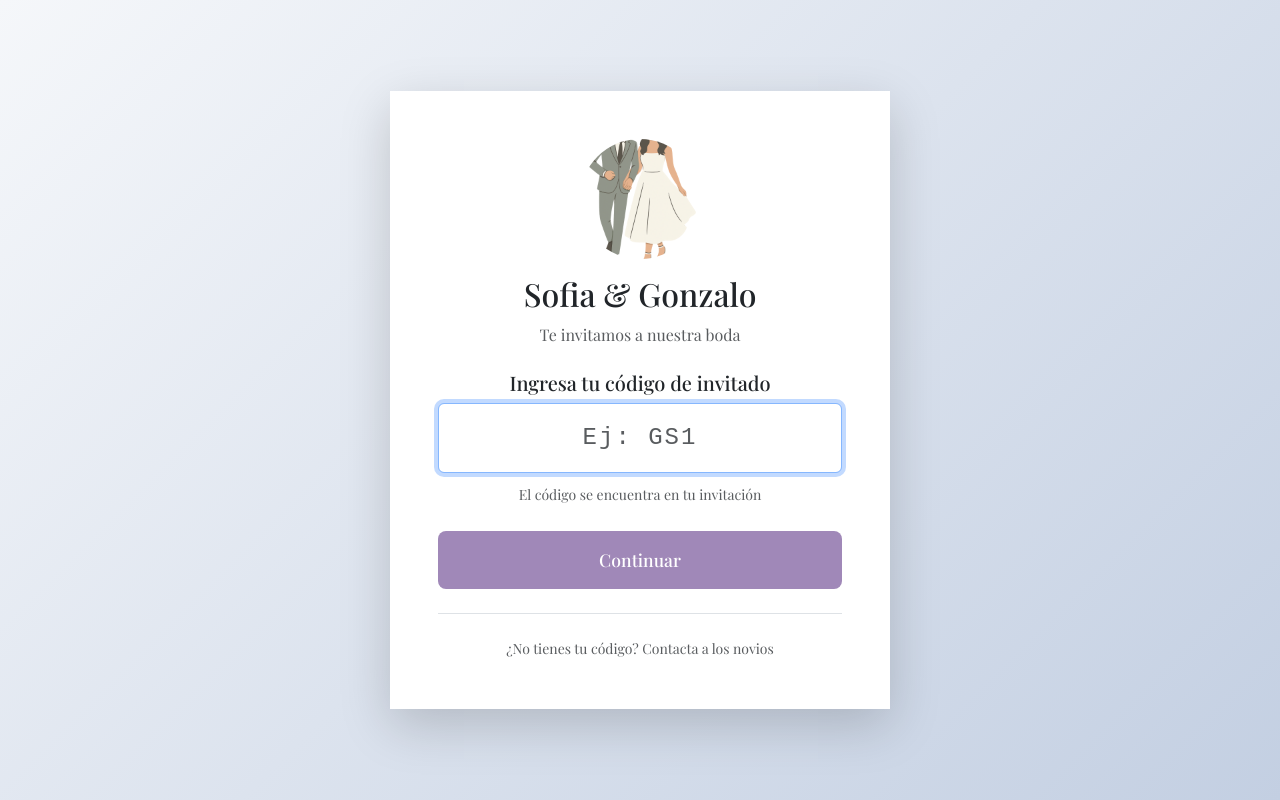
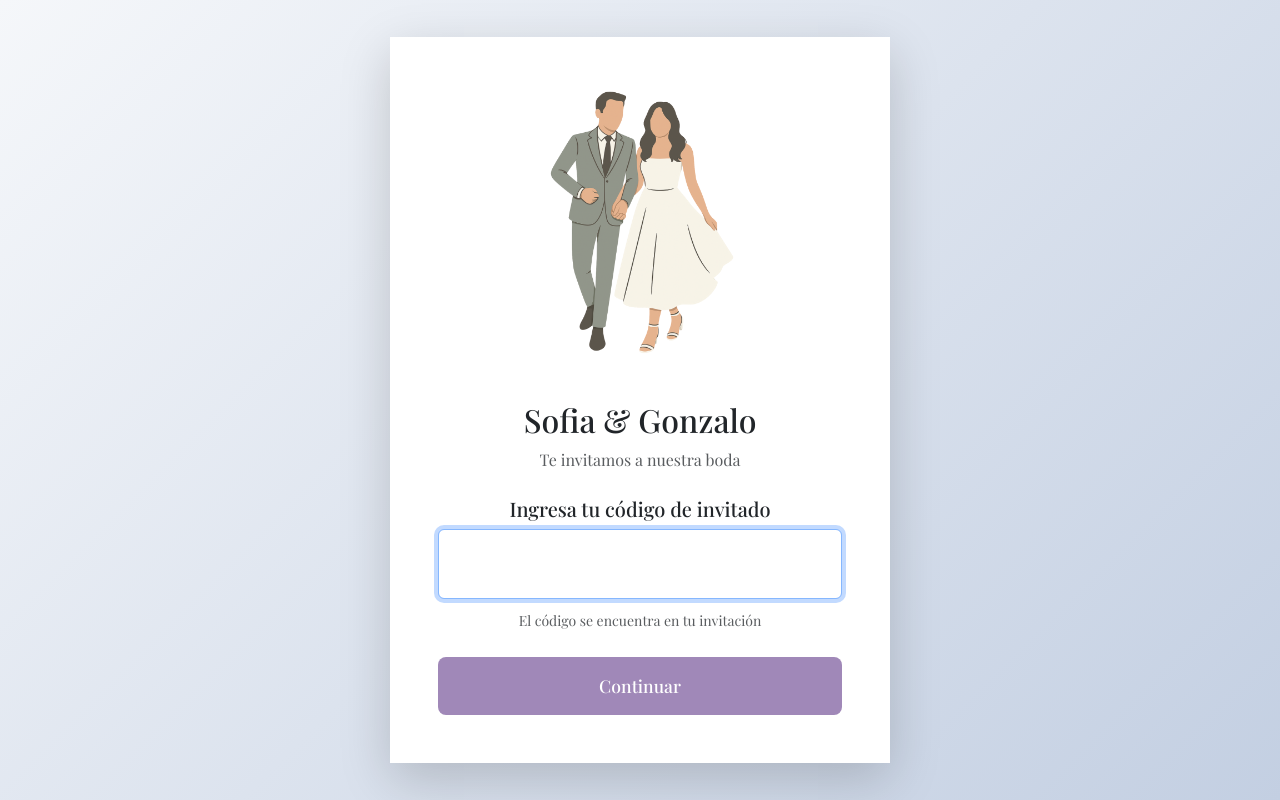
Before and after one commit to gleraromero/casamiento-sg, a React (Vite) app: page / in a window 1280 px wide. Built offline with nearby package versions, Linux system fonts and the light colour scheme; a web font is replaced by a local one.

Commit message:
Remove GS1 example from code entry placeholder

```diff
--- a/src/components/CodeEntry.tsx
+++ b/src/components/CodeEntry.tsx
@@ -49,8 +49,8 @@ const CodeEntry: React.FC<CodeEntryProps> = ({ onCodeValid }) => {
             <img
               src="/novios.png"
               alt="Sofia & Gonzalo"
-              className="img-fluid rounded-circle mb-3"
-              style={{ width: '120px', height: '120px', objectFit: 'cover' }}
+              className="img-fluid mb-3"
+              style={{ maxWidth: '200px', height: 'auto' }}
             />
             <h1 className="h2 text-dark mb-2" style={{ fontFamily: 'Playfair Display, serif' }}>
               Sofia & Gonzalo
@@ -68,7 +68,7 @@ const CodeEntry: React.FC<CodeEntryProps> = ({ onCodeValid }) => {
                 type="text"
                 value={code}
                 onChange={(e) => setCode(e.target.value.toUpperCase())}
-                placeholder="Ej: GS1"
+                placeholder=""
                 className="text-center h4 py-3"
                 style={{
                   fontSize: '1.5rem',
@@ -103,13 +103,6 @@ const CodeEntry: React.FC<CodeEntryProps> = ({ onCodeValid }) => {
               {isLoading ? 'Verificando...' : 'Continuar'}
             </Button>
           </Form>
-
-          {/* Información adicional */}
-          <div className="mt-4 pt-4 border-top">
-            <p className="text-muted small mb-0">
-              ¿No tienes tu código? Contacta a los novios
-            </p>
-          </div>
         </div>
       </Container>
     </div>
```
